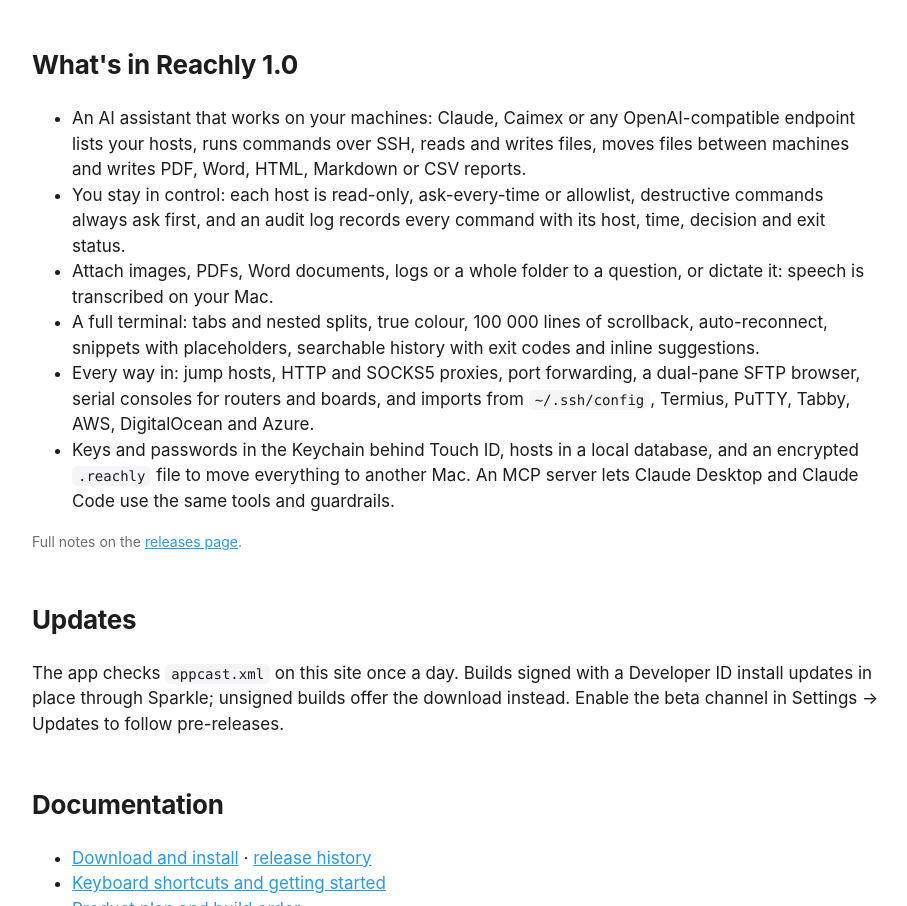
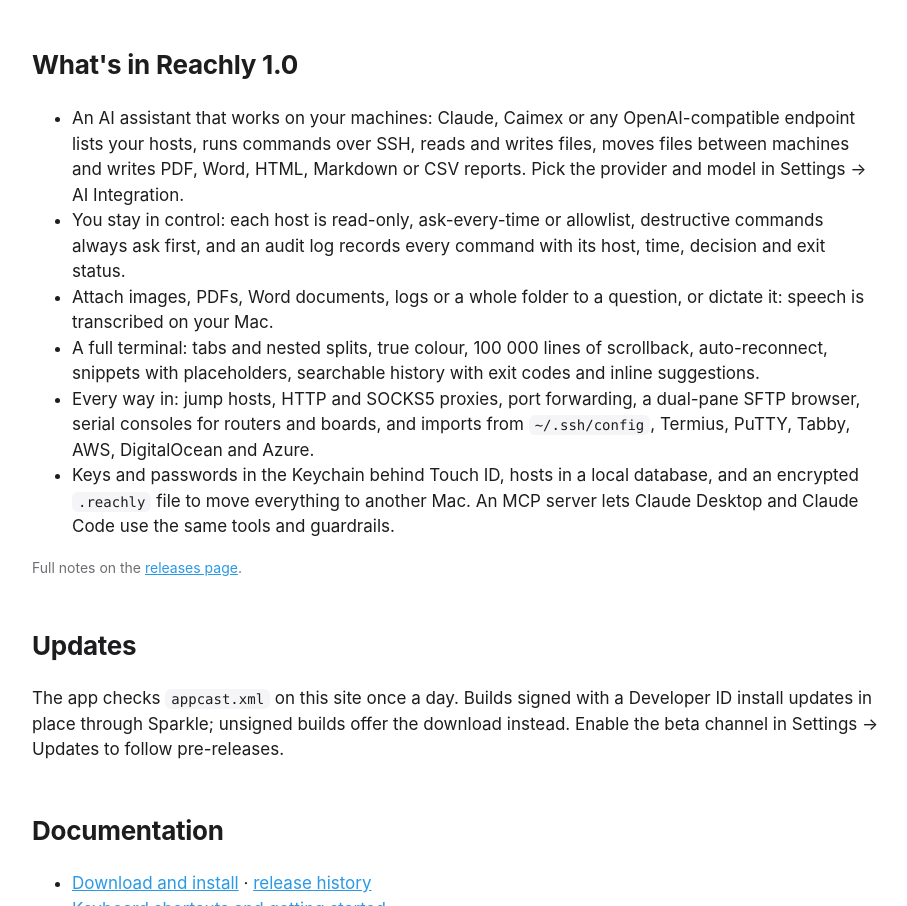
Before and after one commit to Edwardrem/Reachly, a plain HTML site: page site/index.html in a window 1280 px wide. Shown: the part 3340-4246 px from the top of the page, without its empty margins (184-1091 px from the left). Drawn offline with Linux system fonts and the light colour scheme; no server answers.

Commit message:
Reachly 1.0.1
Co-Authored-By: Claude Opus 5.5 <noreply@anthropic.com>

```diff
--- a/site/index.html
+++ b/site/index.html
@@ -109,7 +109,7 @@
   <section>
     <h2>What's in Reachly 1.0</h2>
     <ul>
-      <li>An AI assistant that works on your machines: Claude, Caimex or any OpenAI-compatible endpoint lists your hosts, runs commands over SSH, reads and writes files, moves files between machines and writes PDF, Word, HTML, Markdown or CSV reports.</li>
+      <li>An AI assistant that works on your machines: Claude, Caimex or any OpenAI-compatible endpoint lists your hosts, runs commands over SSH, reads and writes files, moves files between machines and writes PDF, Word, HTML, Markdown or CSV reports. Pick the provider and model in Settings → AI Integration.</li>
       <li>You stay in control: each host is read-only, ask-every-time or allowlist, destructive commands always ask first, and an audit log records every command with its host, time, decision and exit status.</li>
       <li>Attach images, PDFs, Word documents, logs or a whole folder to a question, or dictate it: speech is transcribed on your Mac.</li>
       <li>A full terminal: tabs and nested splits, true colour, 100 000 lines of scrollback, auto-reconnect, snippets with placeholders, searchable history with exit codes and inline suggestions.</li>
```
Also changed, not shown: 4 other files.
